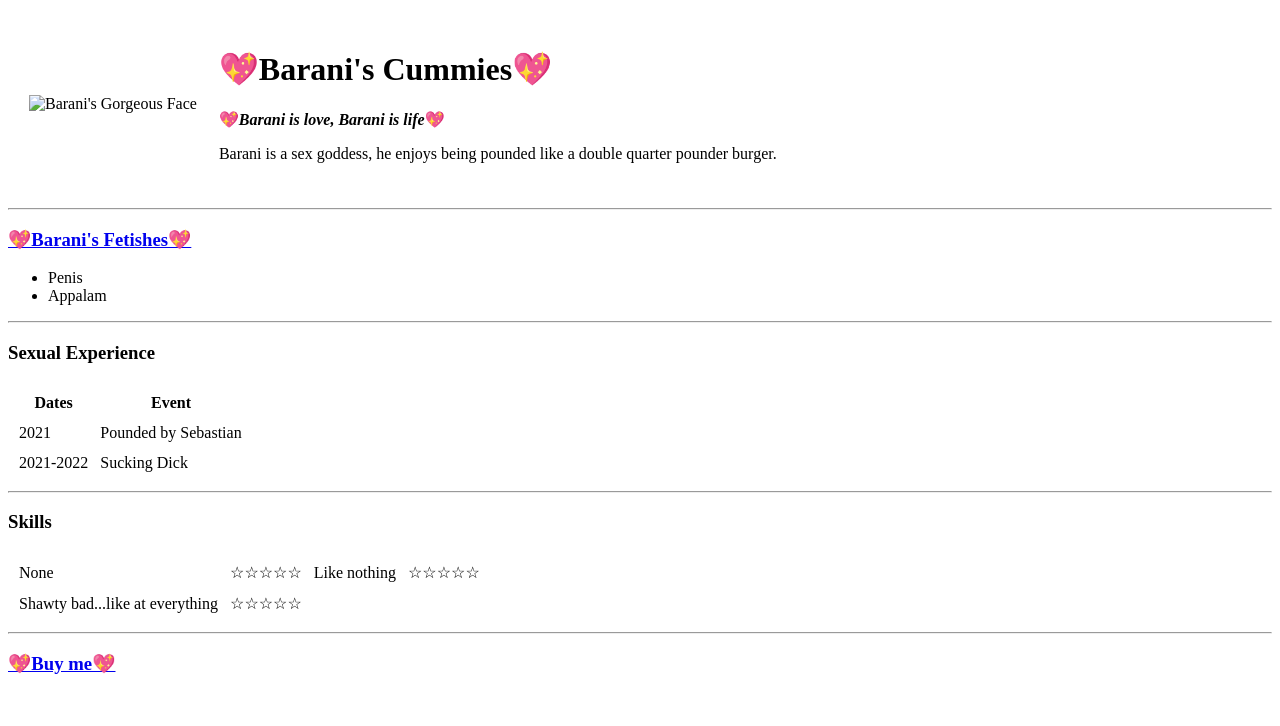
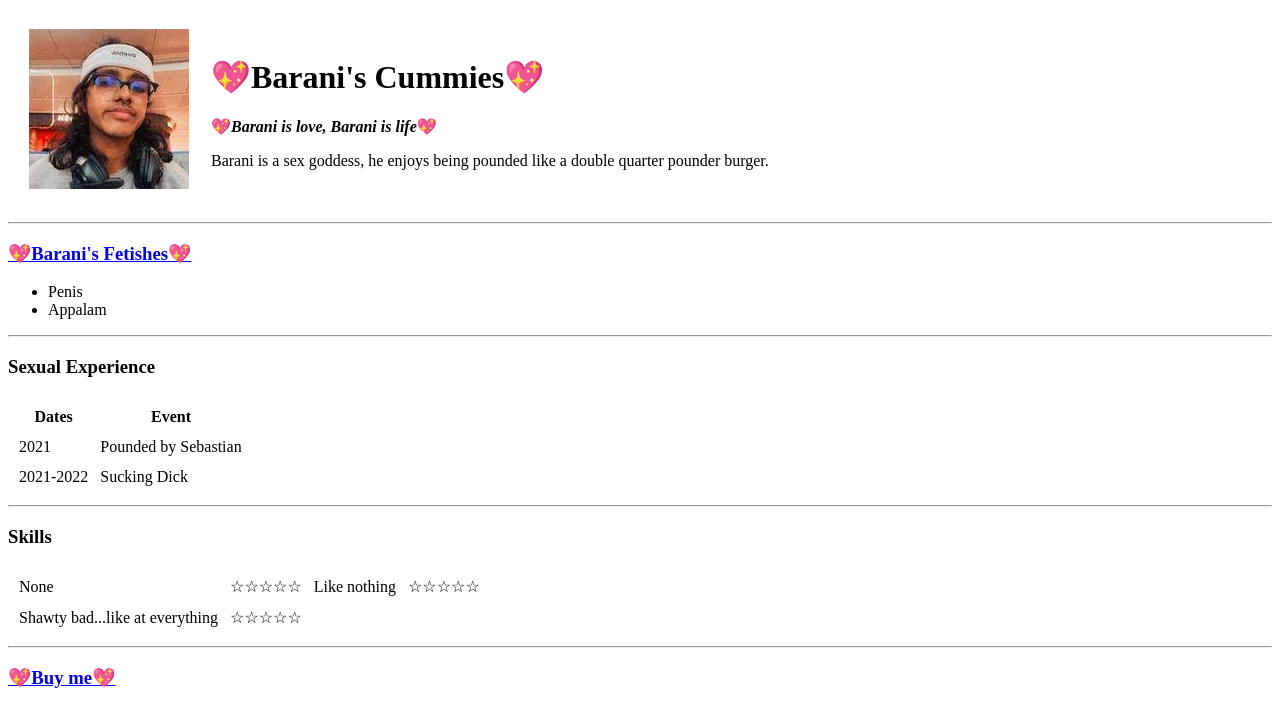
Before and after one commit to chuwiii/Barani-s-Fanpage, a plain HTML site: page index.html in a window 1280 px wide. Drawn offline with Linux system fonts and the light colour scheme.

Commit message:
Update index.html

```diff
--- a/index.html
+++ b/index.html
@@ -9,7 +9,7 @@
     <table cellspacing="20">
       <tr>
         <td>
-          <img src="Picture/download.jpeg" alt="Barani's Gorgeous Face" />
+          <img src="/download.jpeg" alt="Barani's Gorgeous Face" />
         </td>
         <td>
           <h1>💖Barani's Cummies💖</h1>
```
